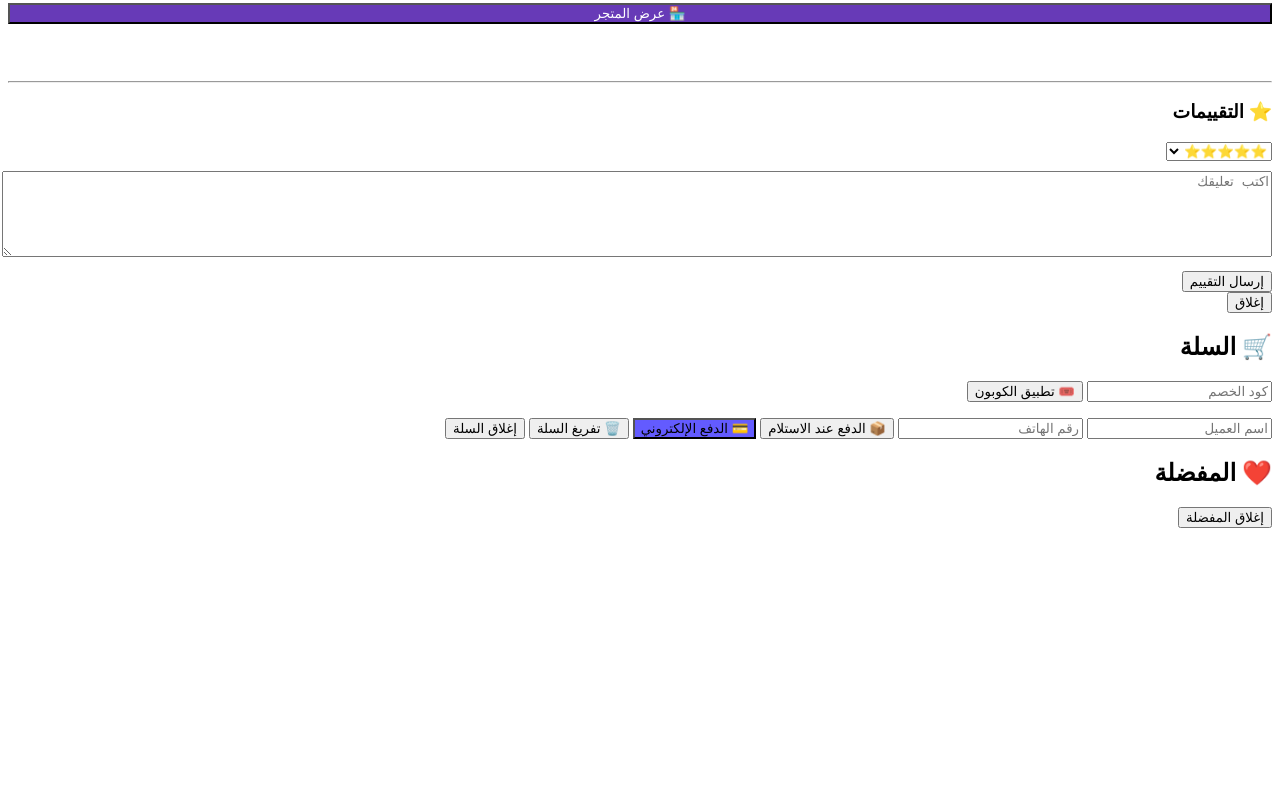
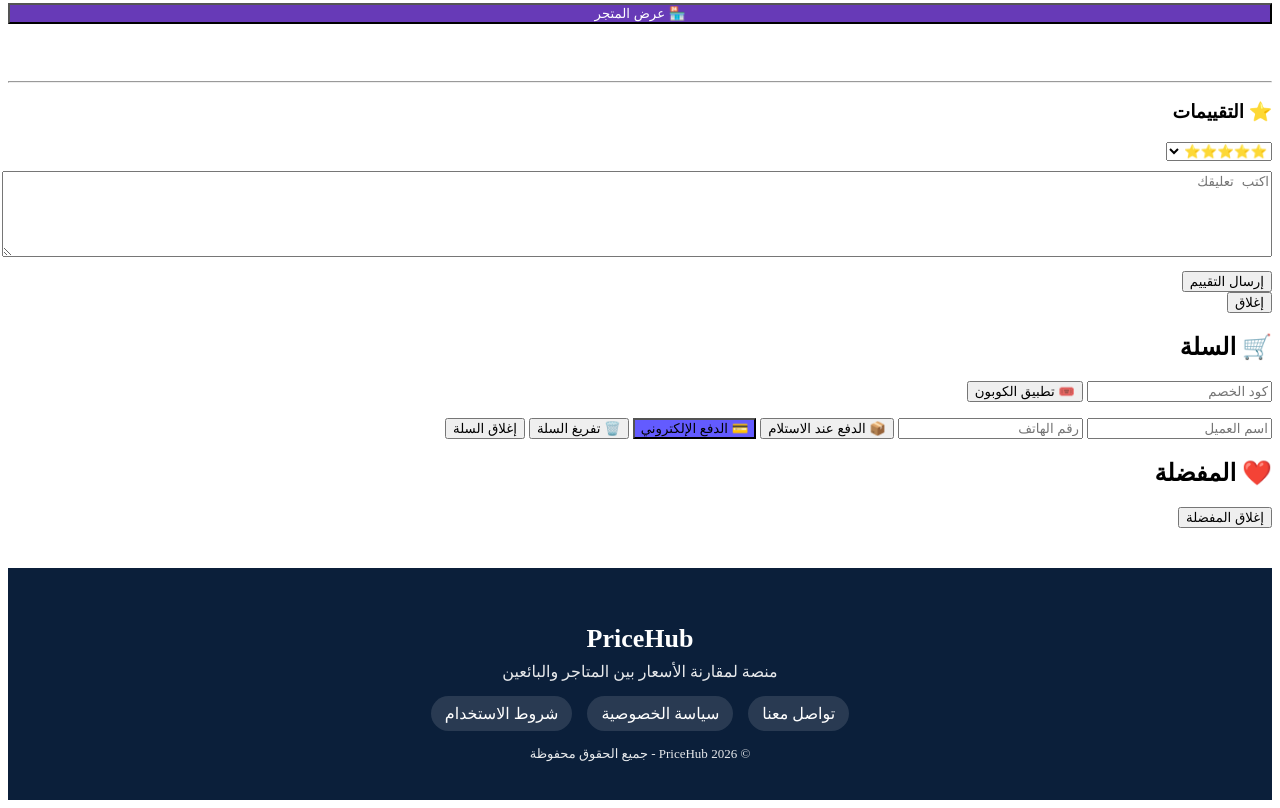
Before and after one commit to ahmadtlas2002-max/pricehub, a website: page index.html in a window 1280 px wide. Shown: the part 4172-4980 px from the top of the page. Before the commit the page ends 4708 px from the top, so only its background shows below. Drawn offline with Linux system fonts and the light colour scheme; no server answers.

Commit message:
Update index.html

```diff
--- a/index.html
+++ b/index.html
@@ -188,6 +188,17 @@
 <div id="toast"></div>
 <script type="module" src="./firebase.js?v=90000"></script>
 <script src="./script.js?v=90000"></script>
+<footer class="footer">
+  <h3>PriceHub</h3>
+  <p>منصة لمقارنة الأسعار بين المتاجر والبائعين</p>
 
+  <div class="footer-links">
+    <a href="contact.html">تواصل معنا</a>
+    <a href="privacy.html">سياسة الخصوصية</a>
+    <a href="terms.html">شروط الاستخدام</a>
+  </div>
+
+  <p class="copy">© 2026 PriceHub - جميع الحقوق محفوظة</p>
+</footer>
 </body>
 </html>
```
